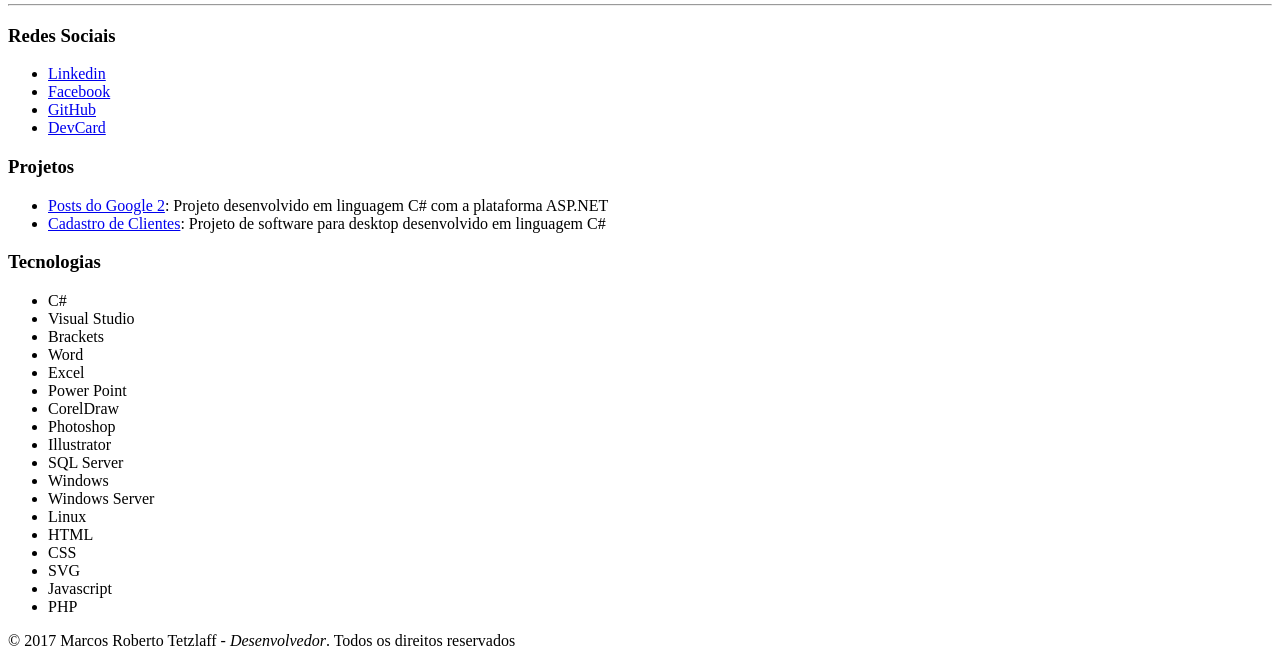
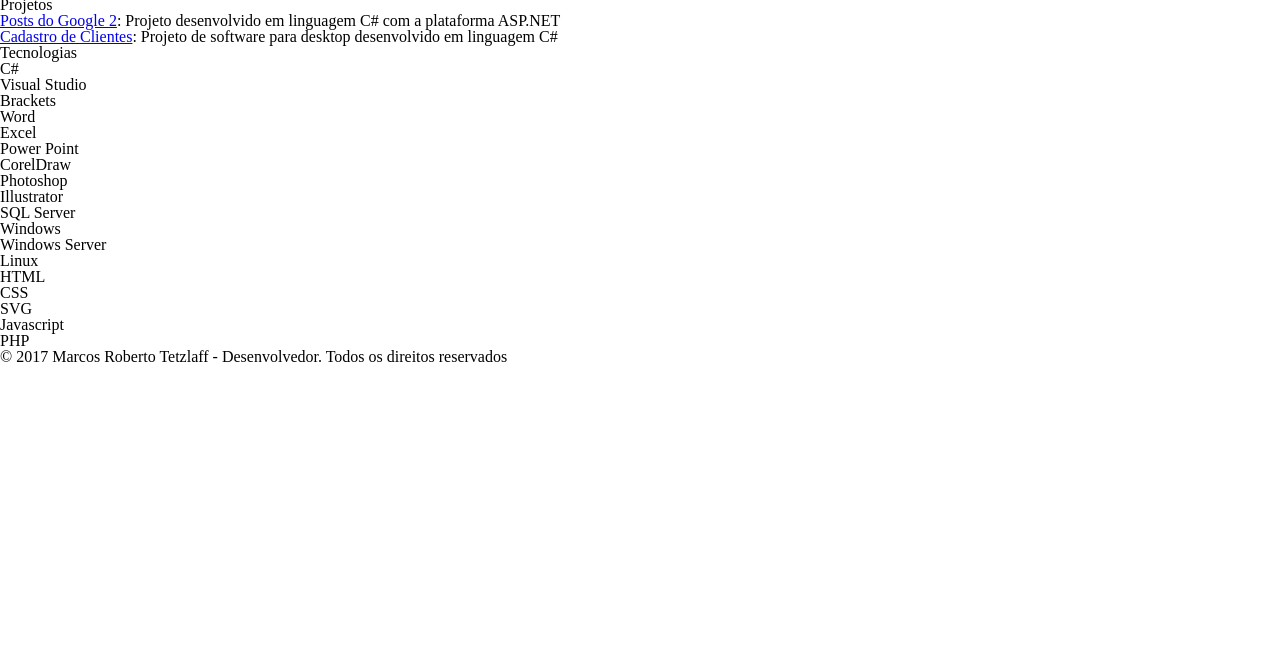
Before and after one commit to Marcosrt/Marcosrt.github.io, a plain HTML site: page index.html in a window 1280 px wide. Shown: the part 149-807 px from the top of the page. Drawn offline with Linux system fonts and the light colour scheme.

Commit message:
Alteração do index 6 + arquivo css e reset

```diff
--- a/index.html
+++ b/index.html
@@ -3,6 +3,9 @@
     <head>
         <title>Marcos Roberto Tetzlaff - CV</title>
         <meta charset="utf-8">
+        <link href="https://fonts.googleapis.com/css?family=Open+Sans" rel="stylesheet">
+        <link href="reset.css" rel="stylesheet" type="text/css">
+        <link href="estilo.css" rel="stylesheet" type="text/css">
     </head>
 <body>
     <div class="corpo">
--- /dev/null
+++ b/reset.css
@@ -0,0 +1,48 @@
+/* http://meyerweb.com/eric/tools/css/reset/
+   v2.0 | 20110126
+   License: none (public domain)
+*/
+
+html, body, div, span, applet, object, iframe,
+h1, h2, h3, h4, h5, h6, p, blockquote, pre,
+a, abbr, acronym, address, big, cite, code,
+del, dfn, em, img, ins, kbd, q, s, samp,
+small, strike, strong, sub, sup, tt, var,
+b, u, i, center,
+dl, dt, dd, ol, ul, li,
+fieldset, form, label, legend,
+table, caption, tbody, tfoot, thead, tr, th, td,
+article, aside, canvas, details, embed,
+figure, figcaption, footer, header, hgroup,
+menu, nav, output, ruby, section, summary,
+time, mark, audio, video {
+	margin: 0;
+	padding: 0;
+	border: 0;
+	font-size: 100%;
+	font: inherit;
+	vertical-align: baseline;
+}
+/* HTML5 display-role reset for older browsers */
+article, aside, details, figcaption, figure,
+footer, header, hgroup, menu, nav, section {
+	display: block;
+}
+body {
+	line-height: 1;
+}
+ol, ul {
+	list-style: none;
+}
+blockquote, q {
+	quotes: none;
+}
+blockquote:before, blockquote:after,
+q:before, q:after {
+	content: '';
+	content: none;
+}
+table {
+	border-collapse: collapse;
+	border-spacing: 0;
+}
```
Also changed, not shown: estilo.css (added).
